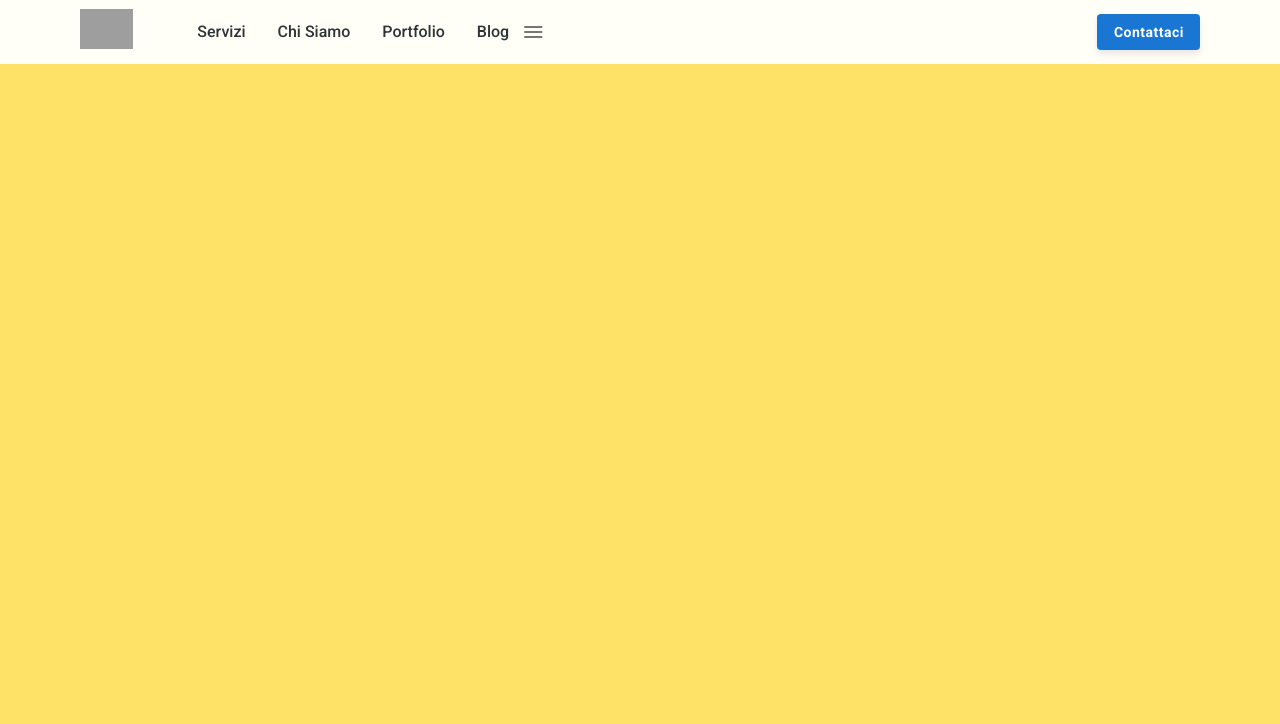
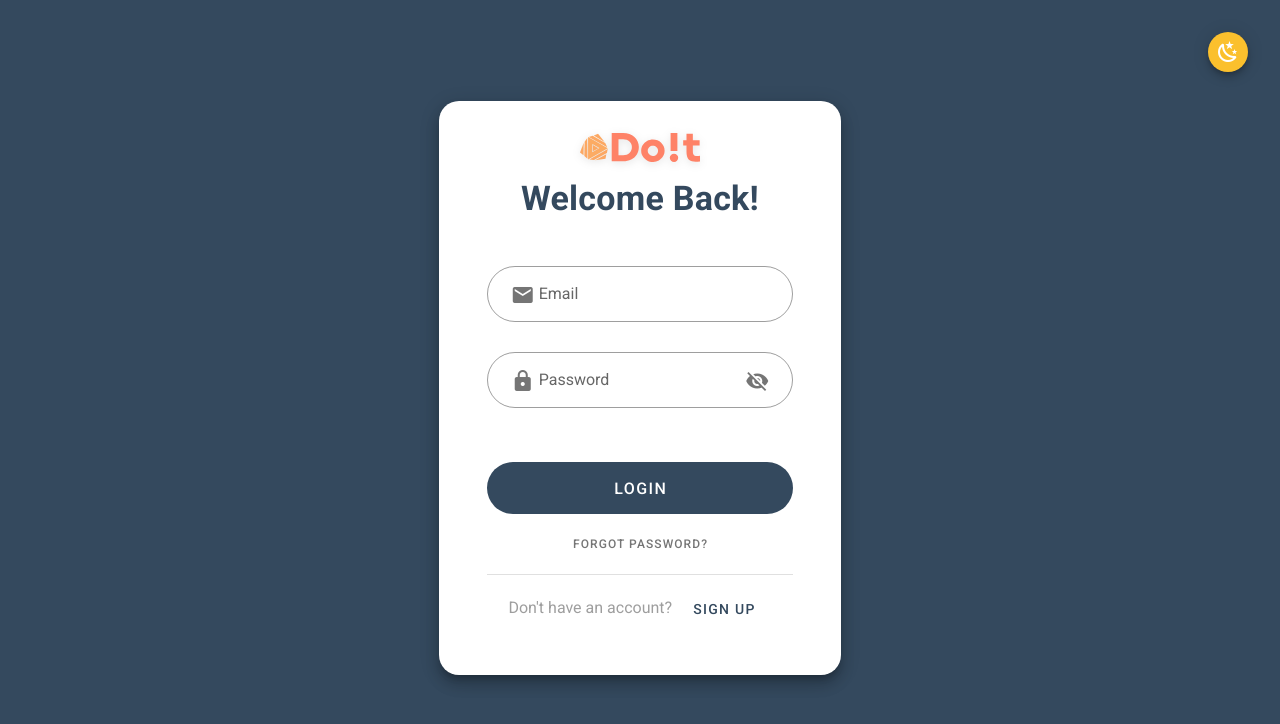
Before and after one commit to haluname/Do_It, a Nuxt app in the folder frontend/: page /prova in a window 1280 px wide. Shown: the top 724 px of the page. Built offline with nearby package versions, Linux system fonts and the light colour scheme; grey boxes are pictures that could not be loaded.

Commit message:
prime modifiche

```diff
--- a/frontend/package.json
+++ b/frontend/package.json
@@ -13,6 +13,7 @@
   },
   "dependencies": {
     "@nuxtjs/axios": "^5.13.6",
+    "bootstrap": "^5.3.3",
     "core-js": "^3.25.3",
     "nuxt": "^2.15.8",
     "vue": "^2.7.10",
--- a/frontend/pages/index.vue
+++ b/frontend/pages/index.vue
@@ -1,33 +1,41 @@
 <template>
   <v-container fluid class="login-container">
-    <v-row justify="center" align="center" class="fill-height">
+
+    <v-row class="fill-height">
+      <!-- Sezione sinistra (solo desktop) -->
+      <v-col cols="12" md="4" class="left-section d-none d-md-flex align-center justify-center">
         <v-img
           src="/img/logoBIG.svg"
-              alt="Logo"
-              max-width="120"
-              class="logo"
+          alt="do_it Logo"
+          max-width="300"
+          contain
+          class="desktop-logo"
         ></v-img>
-      <v-col cols="12" md="6" lg="4">
+      </v-col>
+
+      <!-- Sezione destra -->
+      <v-col cols="12" md="8" class="right-section d-flex align-center justify-center">
         <v-card class="login-card" elevation="10" shaped>
-          <div class="login-header">
+          <!-- Logo mobile -->
+          <div class="text-center mb-6 d-flex d-md-none">
             <v-img
               src="/img/logoBIG.svg"
-              alt="Logo"
+              alt="Do!t Logo"
               max-width="120"
-              class="logo"
+              class="mobile-logo"
             ></v-img>
-            <h1 class="text-h4 font-weight-bold primary--text">Welcome Back!</h1>
           </div>
 
           <v-form @submit.prevent="login" ref="form" lazy-validation>
             <v-card-text>
+              <h1 class="text-h4 font-weight-bold mb-6 primary--text">Welcome Back!</h1>
+
               <v-text-field
                 v-model="email"
                 label="Email"
                 prepend-inner-icon="mdi-email"
                 outlined
                 rounded
-                color="primary"
                 :rules="emailRules"
                 required
               ></v-text-field>
@@ -57,39 +65,23 @@
                 rounded
               >
                 Login
-                <template v-slot:loader>
-                  <v-progress-circular indeterminate size="24"></v-progress-circular>
-                </template>
+
               </v-btn>
 
-              <div class="text-center mt-4">
+              <!-- <div class="text-center mt-4">
                 <v-btn text small color="grey darken-1" @click="forgotPassword">
-                  Forgot Password?
+                  Password Dimenticata?
                 </v-btn>
-              </div>
+              </div> -->
             </v-card-text>
-          </v-form>
 
             <v-divider class="mx-4"></v-divider>
 
-          <v-card-actions class="social-login">
-            <v-btn
-              v-for="(social, i) in socialLogins"
-              :key="i"
-              fab
-              dark
-              :color="social.color"
-              class="mx-2"
-              @click="socialLogin(social.provider)"
-            >
-              <v-icon>{{ social.icon }}</v-icon>
-            </v-btn>
-          </v-card-actions>
-
             <div class="text-center py-4">
-            <span class="grey--text">Don't have an account? </span>
-            <v-btn text color="primary" @click="signUp">Sign Up</v-btn>
+              <span class="grey--text">Non sei registrato? </span>
+              <v-btn text color="primary" @click="signUp">REGISTRATI</v-btn>
             </div>
+          </v-form>
         </v-card>
       </v-col>
     </v-row>
@@ -104,18 +96,14 @@ export default {
     showPassword: false,
     loading: false,
     emailRules: [
-      v => !!v || 'Email is required',
-      v => /.+@.+\..+/.test(v) || 'Email must be valid',
+      v => !!v || 'Email obbligatoria',
+      v => /.+@.+\..+/.test(v) || 'l\'Email deve essere valida',
     ],
     passwordRules: [
-      v => !!v || 'Password is required',
-      v => v.length >= 8 || 'Min 8 characters',
+      v => !!v || 'Password obbligatoria',
+      v => v.length >= 8 || 'Min 8 caratteri',
     ],
-    socialLogins: [
-      { provider: 'google', icon: 'mdi-google', color: '#DB4437' },
-      { provider: 'facebook', icon: 'mdi-facebook', color: '#1877F2' },
-      { provider: 'github', icon: 'mdi-github', color: '#333' },
-    ]
+
   }),
 
   methods: {
@@ -123,7 +111,6 @@ export default {
       if (this.$refs.form.validate()) {
         this.loading = true
         try {
-          // Simulate API call
           await new Promise(resolve => setTimeout(resolve, 1500))
           this.$router.push('/dashboard')
         } catch (error) {
@@ -138,15 +125,17 @@ export default {
     },
     signUp() {
       this.$router.push('/register')
+    }
   },
-    socialLogin(provider) {
-      console.log('Social login:', provider)
-    }
+
+  mounted() {
+
   }
 }
 </script>
 
 <style scoped>
+
 /*
 COLORS:
 
@@ -163,29 +152,35 @@ COLORS:
 
 */
 .login-container {
-  background-color: #ffe599     ;
   height: 100vh;
+  background-color: #ffe599;
+}
+
+.left-section {
+  background-color: #34495e;
+  min-height: 100vh;
+}
+
+.right-section {
+  background-color: #ffe599;
+  padding: 2rem;
+}
+
+.desktop-logo {
+  filter: brightness(0) invert(1);
+}
+
+.mobile-logo {
+  filter: brightness(0) invert(0.3);
 }
 
 .login-card {
+  width: 100%;
+  max-width: 500px;
   padding: 2rem;
   border-radius: 20px !important;
-  transform: translateY(0);
-  transition: transform 0.3s ease;
-}
-
-.login-card:hover {
-  transform: translateY(-5px);
-}
-
-.login-header {
-  text-align: center;
-  margin-bottom: 2rem;
-}
-
-.logo {
-  margin: 0 auto 1rem;
-  filter: drop-shadow(0 2px 4px rgba(0,0,0,0.1));
+  transition: all 0.3s ease;
+  height: 500px;
 }
 
 .social-login {
@@ -193,19 +188,28 @@ COLORS:
   padding: 1.5rem 0;
 }
 
-.v-btn--fab {
-  transition: transform 0.3s ease;
+.theme-toggle {
+  transition: all 0.3s ease;
+  z-index: 999;
 }
 
-.v-btn--fab:hover {
-  transform: scale(1.1);
+@media (max-width: 960px) {
+  .login-container {
+    background-color: #fdf3e4;
+  }
+
+  .right-section {
+    background-color: transparent;
+    padding: 1rem;
+  }
+
+  .login-card {
+    box-shadow: none !important;
+    background-color: transparent !important;
   }
 
   .v-text-field >>> fieldset {
-  border-radius: 50px !important;
+    background-color: rgba(255, 255, 255, 0.8) !important;
   }
-
-.v-input__prepend-inner {
-  margin-right: 12px !important;
 }
 </style>
--- a/frontend/pages/prova.vue
+++ b/frontend/pages/prova.vue
@@ -1,164 +1,225 @@
 <template>
-    <div class="page-container">
-    <v-app-bar app fixed elevate-on-scroll class="main-navbar">
-      <!-- Logo -->
-      <router-link to="/" class="logo-link">
-        <img src="/img/fullLogo.svg" alt="Logo" class="logo" />
-      </router-link>
+  <v-container fluid class="login-container">
+    <!-- Pulsante Toggle Tema -->
+    <v-btn
+      fab
+      small
+      dark
+      fixed
+      top
+      right
+      class="ma-4 theme-toggle"
+      @click="toggleTheme"
+      :color="isDark ? 'grey darken-3' : 'yellow darken-2'"
+    >
+      <v-icon v-if="isDark">mdi-weather-sunny</v-icon>
+      <v-icon v-else>mdi-weather-night</v-icon>
+    </v-btn>
 
-      <!-- Menu Desktop -->
-      <div class="nav-links">
-        <router-link
-          v-for="(item, index) in menuItems"
-          :key="index"
-          :to="item.path"
-          class="nav-item"
-        >
-          {{ item.title }}
-        </router-link>
+    <v-row justify="center" align="center" class="fill-height">
+      <v-col cols="12" md="6" lg="4">
+        <v-card class="login-card" elevation="10" shaped>
+          <div class="login-header">
+            <v-img
+              src="/img/logoBIG.svg"
+              alt="Logo"
+              max-width="120"
+              class="logo"
+            ></v-img>
+            <h1 class="text-h4 font-weight-bold primary--text">Welcome Back!</h1>
           </div>
 
-      <!-- Menu Mobile -->
-      <v-app-bar-nav-icon
-        @click="drawer = !drawer"
-        class="mobile-menu-icon"
-      ></v-app-bar-nav-icon>
+          <v-form @submit.prevent="login" ref="form" lazy-validation>
+            <v-card-text>
+              <v-text-field
+                v-model="email"
+                label="Email"
+                prepend-inner-icon="mdi-email"
+                outlined
+                rounded
+                color="primary"
+                :rules="emailRules"
+                required
+              ></v-text-field>
 
-      <v-navigation-drawer v-model="drawer" temporary right fixed>
-        <v-list nav dense>
-          <v-list-item-group>
-            <v-list-item
-              v-for="(item, index) in menuItems"
-              :key="index"
-              :to="item.path"
+              <v-text-field
+                v-model="password"
+                label="Password"
+                prepend-inner-icon="mdi-lock"
+                outlined
+                rounded
+                color="primary"
+                :append-icon="showPassword ? 'mdi-eye' : 'mdi-eye-off'"
+                :type="showPassword ? 'text' : 'password'"
+                @click:append="showPassword = !showPassword"
+                :rules="passwordRules"
+                required
+              ></v-text-field>
+
+              <v-btn
+                block
+                x-large
+                color="primary"
+                class="mt-6"
+                type="submit"
+                :loading="loading"
+                depressed
+                rounded
               >
-              <v-list-item-title>{{ item.title }}</v-list-item-title>
-            </v-list-item>
-          </v-list-item-group>
-        </v-list>
-      </v-navigation-drawer>
+                Login
+                <template v-slot:loader>
+                  <v-progress-circular indeterminate size="24"></v-progress-circular>
+                </template>
+              </v-btn>
 
-      <!-- Call to Action -->
-      <v-btn
-        color="primary"
-        class="cta-button"
-        @click="contactUs"
-      >
-        Contattaci
+              <div class="text-center mt-4">
+                <v-btn text small color="grey darken-1" @click="forgotPassword">
+                  Forgot Password?
                 </v-btn>
-    </v-app-bar>
               </div>
+            </v-card-text>
+          </v-form>
+
+          <v-divider class="mx-4"></v-divider>
+
+
+
+          <div class="text-center py-4">
+            <span class="grey--text">Don't have an account? </span>
+            <v-btn text color="primary" @click="signUp">Sign Up</v-btn>
+          </div>
+        </v-card>
+      </v-col>
+    </v-row>
+  </v-container>
 </template>
 
 <script>
 export default {
-    data() {
-      return {
-        drawer: false,
-        menuItems: [
-          { title: 'Servizi', path: '/services' },
-          { title: 'Chi Siamo', path: '/about' },
-          { title: 'Portfolio', path: '/portfolio' },
-          { title: 'Blog', path: '/blog' }
-        ]
+  data: () => ({
+    email: '',
+    password: '',
+    showPassword: false,
+    loading: false,
+    isDark: false,
+    emailRules: [
+      v => !!v || 'Email is required',
+      v => /.+@.+\..+/.test(v) || 'Email must be valid',
+    ],
+    passwordRules: [
+      v => !!v || 'Password is required',
+      v => v.length >= 8 || 'Min 8 characters',
+    ],
+
+  }),
+
+  methods: {
+    async login() {
+      if (this.$refs.form.validate()) {
+        this.loading = true
+        try {
+          await new Promise(resolve => setTimeout(resolve, 1500))
+          this.$router.push('/dashboard')
+        } catch (error) {
+          console.error('Login error:', error)
+        } finally {
+          this.loading = false
+        }
       }
     },
-    methods: {
-      contactUs() {
-        // Logica per il click sul CTA
+    forgotPassword() {
+      console.log('Forgot password clicked')
+    },
+    signUp() {
+      this.$router.push('/register')
+    },
+    socialLogin(provider) {
+      console.log('Social login:', provider)
+    },
+    toggleTheme() {
+      this.isDark = !this.isDark
+      this.$vuetify.theme.dark = this.isDark
+      localStorage.setItem('darkTheme', this.isDark)
+    }
+  },
+
+  mounted() {
+    const savedTheme = localStorage.getItem('darkTheme')
+    if (savedTheme !== null) {
+      this.isDark = savedTheme === 'true'
+      this.$vuetify.theme.dark = this.isDark
     }
   }
 }
 </script>
 
 <style scoped>
+/*
+COLORS:
 
-.page-container {
-  background-color: #FEE267
-  ; /* Sostituisci con il colore desiderato */
-  min-height: 100%;
-  overflow-y: hidden;
-  width: 100vw;
-  margin: 0;
-  padding: 20px; /* Regola il padding secondo necessità */
+#34495e BLU NAVY
+#222222 NERO
+#ffd166 GIALLO
+#fdf3e4 BEIGE
+#444444 GRIGIO
+#e8f7f7 AZZURRO PALLIDO
+#fffacd  GIALLO PASTELLO
+#fff2b8 GIALLO LEGGERMENTE PIU SCURO DEL PASTELLO
+#ffe599 GIALLO ANCORA PIU SCURETTO
+#ffd966 GIALLO SCURO
+
+*/
+
+.login-container {
+  background-color: var(--v-primary-base);
+  height: 100vh;
+  transition: background-color 0.3s ease;
 }
 
-  .main-navbar {
-    background: rgba(255, 255, 255, 0.95) !important;
-    backdrop-filter: blur(10px);
-    box-shadow: 0 2px 15px rgba(0, 0, 0, 0.1) !important;
-    padding: 0 5%;
+.login-card {
+  padding: 2rem;
+  border-radius: 20px !important;
+  transform: translateY(0);
   transition: all 0.3s ease;
+}
+
+.login-card:hover {
+  transform: translateY(-5px);
+}
+
+.login-header {
+  text-align: center;
+  margin-bottom: 2rem;
+}
 
 .logo {
-      height: 40px;
-      transition: transform 0.3s ease;
-
-      &:hover {
-        transform: scale(1.05);
-      }
+  margin: 0 auto 1rem;
+  filter: drop-shadow(0 2px 4px rgba(0,0,0,0.1));
 }
 
-    .nav-links {
-      display: flex;
-      gap: 2rem;
-      margin-left: 4rem;
-
-      .nav-item {
-        color: #2d3436;
-        text-decoration: none;
-        font-weight: 500;
-        position: relative;
-        padding: 8px 0;
-
-        &::after {
-          content: '';
-          position: absolute;
-          bottom: 0;
-          left: 0;
-          width: 0;
-          height: 2px;
-          background: #0984e3;
-          transition: width 0.3s ease;
+.social-login {
+  justify-content: center;
+  padding: 1.5rem 0;
 }
 
-        &:hover::after,
-        &.router-link-exact-active::after {
-          width: 100%;
+.v-btn--fab {
+  transition: transform 0.3s ease;
 }
 
-        &.router-link-exact-active {
-          color: #0984e3;
-        }
-      }
+.v-btn--fab:hover {
+  transform: scale(1.1);
 }
 
-    .cta-button {
-      margin-left: auto;
-      text-transform: none;
-      font-weight: 600;
-      letter-spacing: 0.5px;
-      box-shadow: 0 4px 6px rgba(50, 50, 93, 0.11);
-      transition: all 0.3s ease;
-
-      &:hover {
-        transform: translateY(-1px);
-        box-shadow: 0 7px 14px rgba(50, 50, 93, 0.2);
-      }
+.v-text-field >>> fieldset {
+  border-radius: 50px !important;
 }
 
-    @media (max-width: 960px) {
-      .nav-links {
-        display: none;
+.v-input__prepend-inner {
+  margin-right: 12px !important;
 }
 
-      .cta-button {
-        display: none;
-      }
-
-      .mobile-menu-icon {
-        display: block !important;
-      }
-    }
+.theme-toggle {
+  transition: all 0.3s ease;
+  z-index: 999;
 }
 </style>
```
Also changed, not shown: frontend/nuxt.config.js (+13 -8 lines), 1 other file (tests, documents, lock files or other folders). Lines whose indentation alone changed are shown as unchanged.
